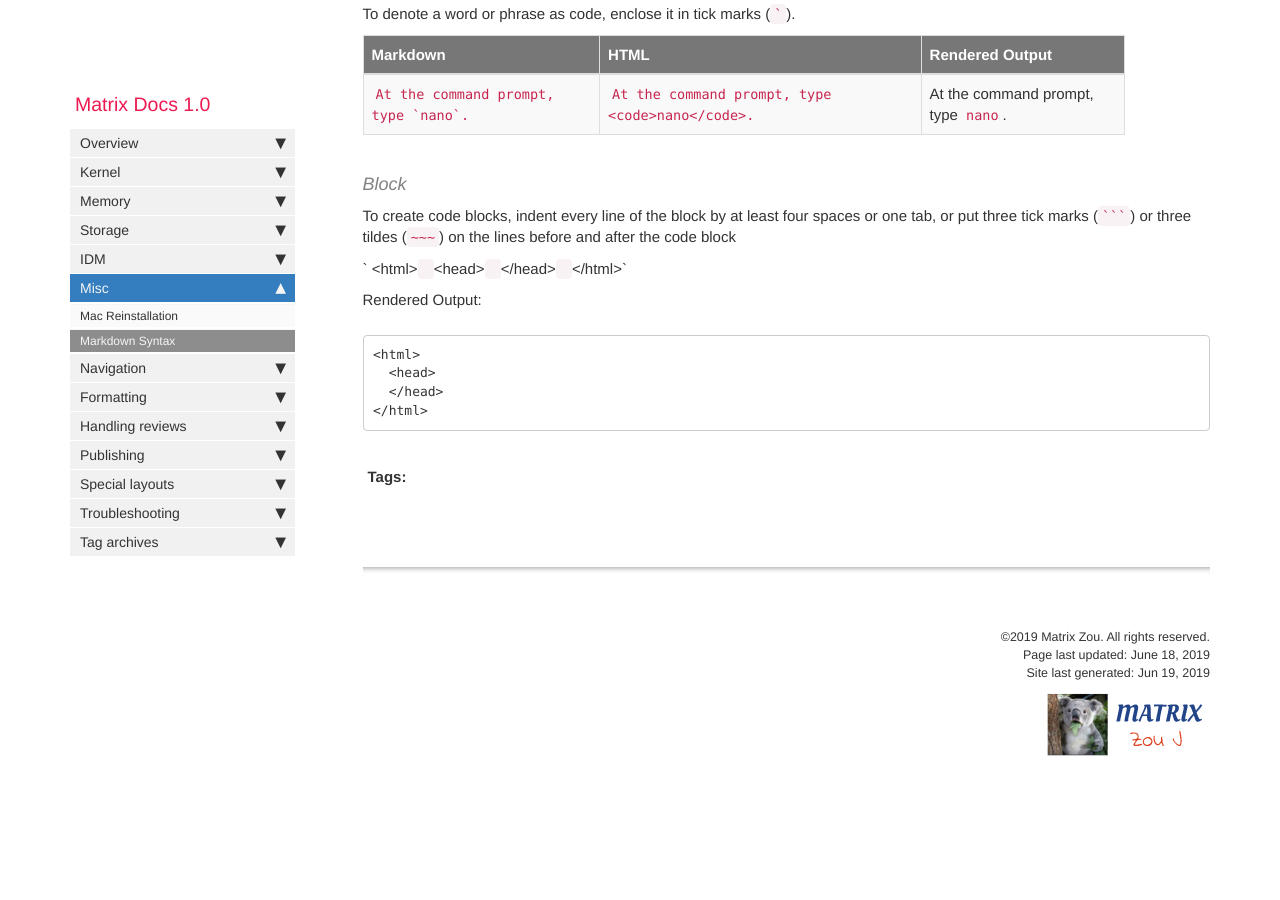
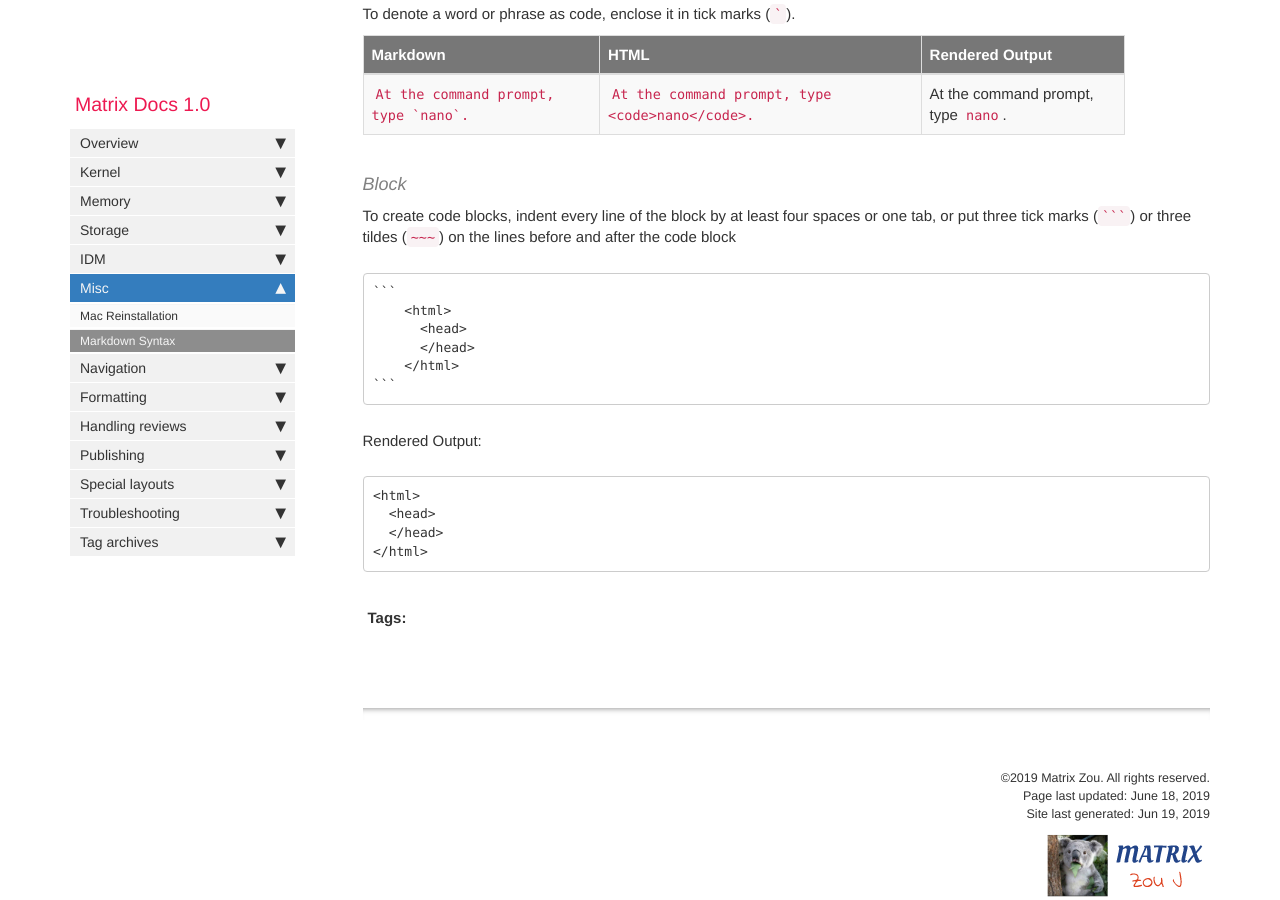
Before and after one commit to matrixzj/documentations, a Jekyll site: the page built from pages/misc/misc_markdown.md, in a window 1280 px wide and 900 px high, scrolled down 4210 px. Built offline with Jekyll 4.4.1, drawn with Linux system fonts in a browser that asks for light colours; comment, search, counter and statistics services are not loaded; before the commit the page ends 5038 px from its top, so only the background shows below that.

Commit message:
There are 1 files have been modified at 2019-06-19 15:35:26 . 	-rw-r--r-- 1 jzou ops 7460 Jun 19 15:35 pages/misc/misc_markdown.md No files have been added. No files have been deleted. No file type has been changed.

`````diff
--- a/pages/misc/misc_markdown.md
+++ b/pages/misc/misc_markdown.md
@@ -126,10 +126,14 @@ To denote a word or phrase as code, enclose it in tick marks (`` ` ``).
 
 To create code blocks, indent every line of the block by at least four spaces or one tab, or put three tick marks (```` ``` ````) or three tildes (`~~~`) on the lines before and after the code block
 
-`    <html>`
-`      <head>`
-`      </head>`
-`    </html>`
+````
+```
+    <html>
+      <head>
+      </head>
+    </html>
+```
+````
 
 Rendered Output:
 
`````
